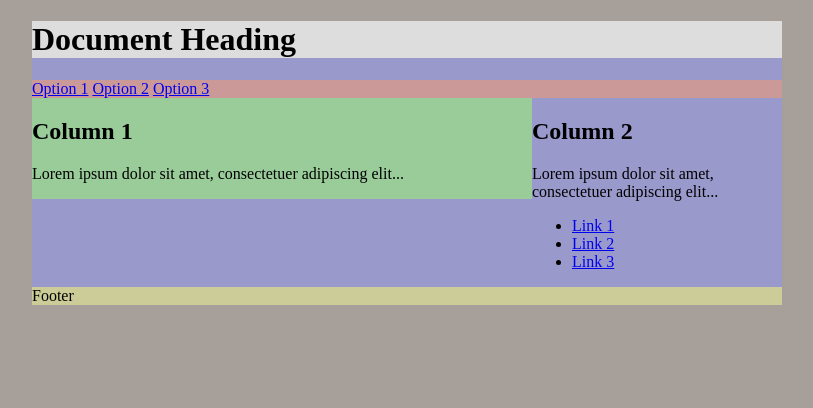
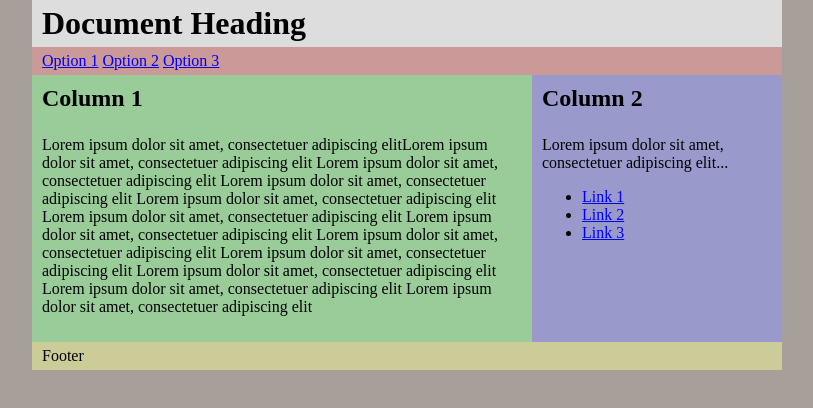
Before and after one commit to jenasancartier/CSS_two-column-layout, a plain HTML site: page index.html in a window 1280 px wide. Shown: the whole page, without its empty margins (233-1046 px from the left). Drawn offline with Linux system fonts and the light colour scheme.

Commit message:
adjust margins and paddings and make IE 6 cooperate

```diff
--- a/index.html
+++ b/index.html
@@ -17,7 +17,7 @@
       </div>
       <div id="main">
         <h2>Column 1</h2>
-        <p>Lorem ipsum dolor sit amet, consectetuer adipiscing elit...</p>
+        <p>Lorem ipsum dolor sit amet, consectetuer adipiscing elitLorem ipsum dolor sit amet, consectetuer adipiscing elit Lorem ipsum dolor sit amet, consectetuer adipiscing elit Lorem ipsum dolor sit amet, consectetuer adipiscing elit Lorem ipsum dolor sit amet, consectetuer adipiscing elit Lorem ipsum dolor sit amet, consectetuer adipiscing elit Lorem ipsum dolor sit amet, consectetuer adipiscing elit Lorem ipsum dolor sit amet, consectetuer adipiscing elit Lorem ipsum dolor sit amet, consectetuer adipiscing elit Lorem ipsum dolor sit amet, consectetuer adipiscing elit Lorem ipsum dolor sit amet, consectetuer adipiscing elit Lorem ipsum dolor sit amet, consectetuer adipiscing elit  </p>
       </div>
       <div id="sidebar">
         <h2>Column 2</h2>
--- a/styles.css
+++ b/styles.css
@@ -3,6 +3,14 @@ body, html {
   padding:0;
   color:#000;
   background:#a7a09a;
+}
+
+h1 {
+  margin: 0;
+}
+
+h2 {
+  margin: 0 0 1em;
 }
 
 #wrap {
@@ -13,10 +21,13 @@ body, html {
 
 #header {
   background: #ddd;
+  padding: 5px 10px;
+  background: #ddd;
 }
 
 #nav {
   background: #c99;
+  padding: 5px 10px;
 }
 
 #nav ul {
@@ -34,16 +45,27 @@ body, html {
 #main {
 background:#9c9;
 float: left;
-width: 500px;
+width: 480px;
+padding: 10px;
 }
 
 #sidebar {
 background:#99c;
 float: right;
-width: 250px;
+width: 230px;
+padding: 10px;
 }
 
 #footer {
 background:#cc9;
 clear: both;
+padding: 5px 10px;
 }
+
+#footer p {
+  margin: 0;
+}
+
+* html #footer {
+  height: 1px;
+}
```
